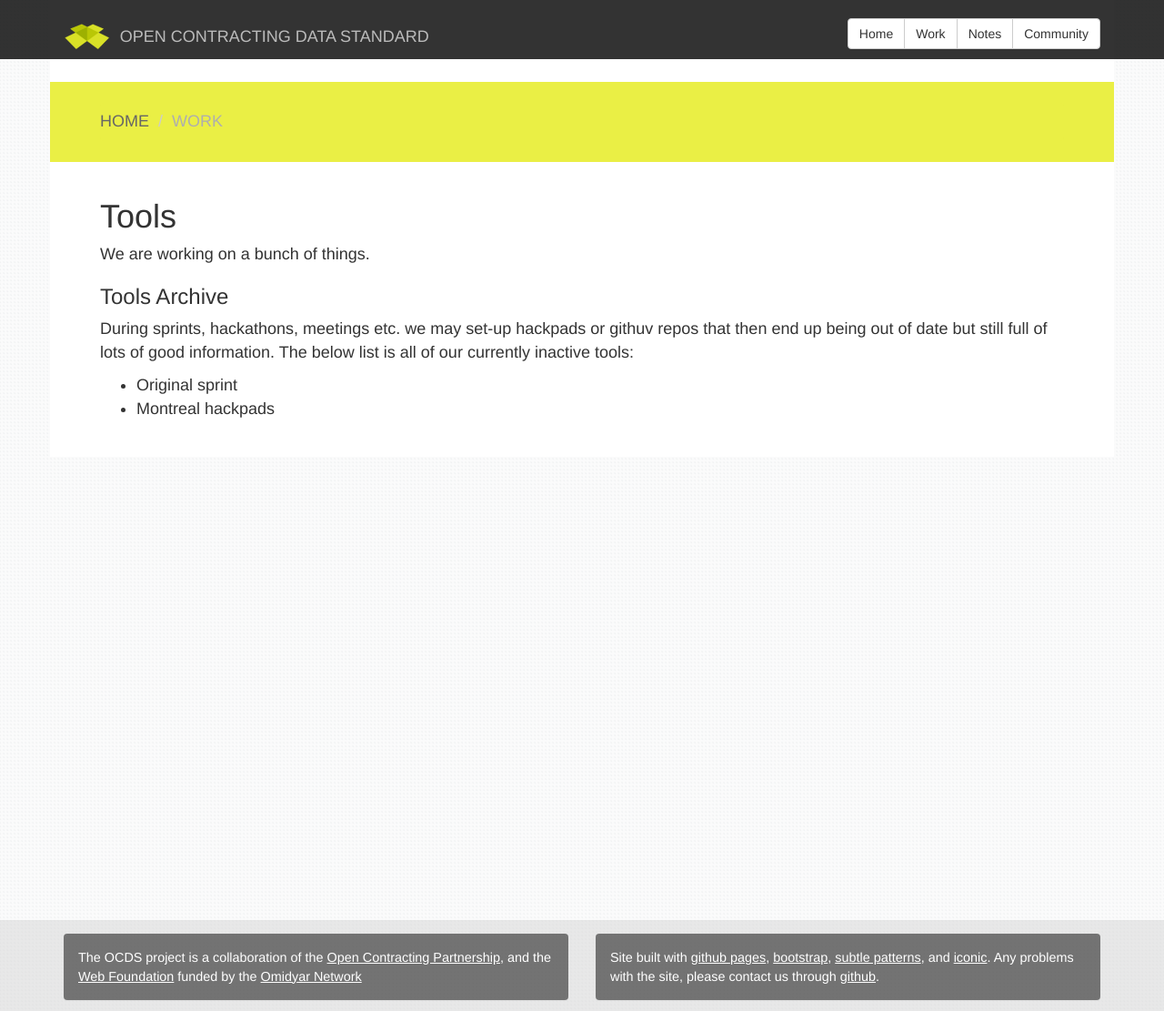
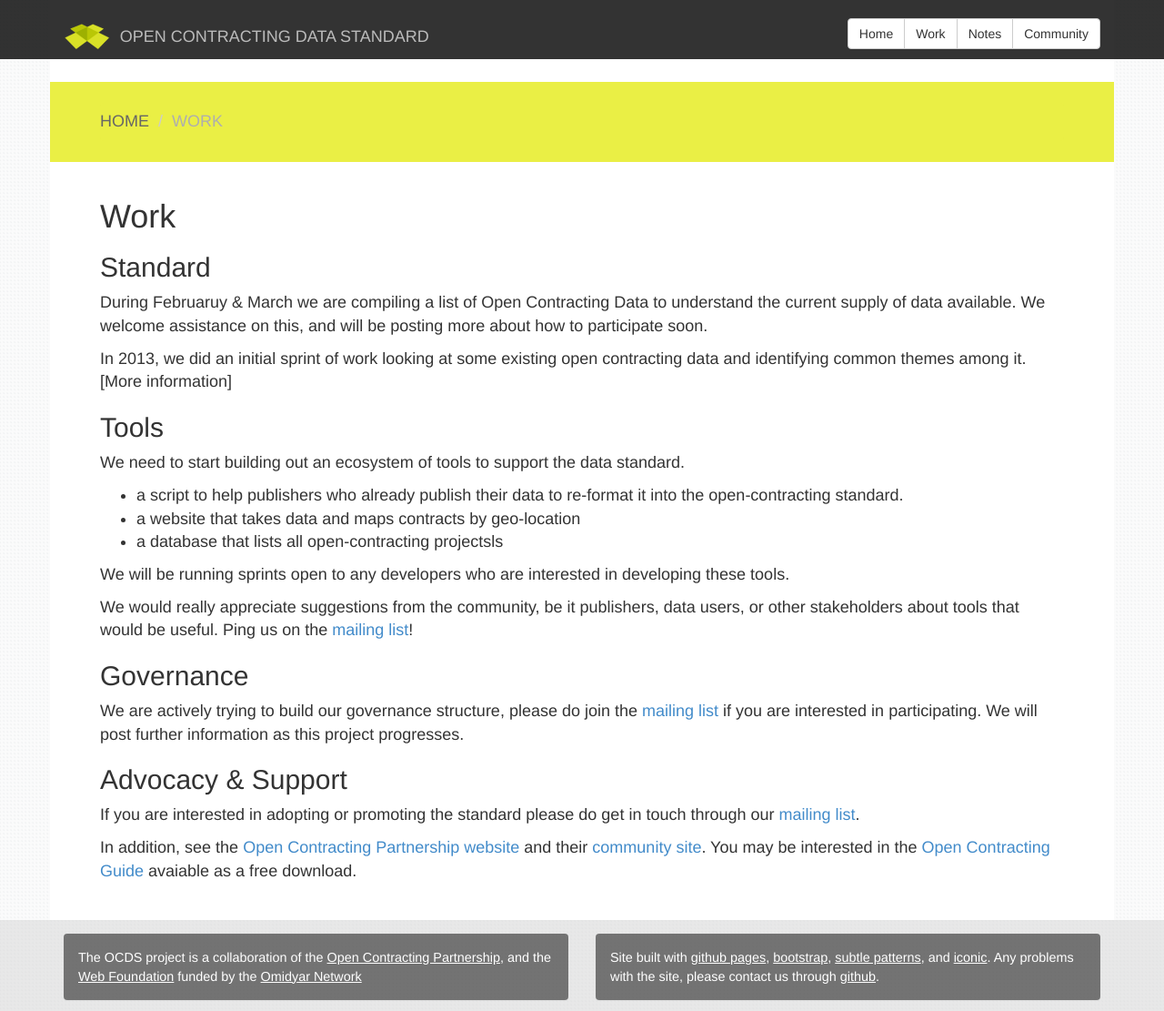
Before and after one commit to open-contracting/open-contracting.github.io, a Jekyll site: the page built from pages/work/index.md, in a window 1280 px wide and 1111 px high. Shown: the whole window at 91% size. Built offline with Jekyll 4.4.1, drawn with Linux system fonts in a browser that asks for light colours; nearby versions of some CDN libraries; Markdown is read by kramdown in place of the engine named in the settings.

Commit message:
Update work page

```diff
--- a/pages/work/index.md
+++ b/pages/work/index.md
@@ -1,13 +1,36 @@
 ---
 layout: single
-title: Tools
+title: Work
 ---
-We are working on a bunch of things.
+## Standard
+During Februaruy & March we are compiling a list of Open Contracting Data to understand
+the current supply of data available. We welcome assistance on this, and will be posting
+more about how to participate soon.
 
-### Tools Archive
-During sprints, hackathons, meetings etc. we may set-up hackpads or githuv repos that then
-end up being out of date but still full of lots of good information. The below list is
-all of our currently inactive tools:
+In 2013, we did an initial sprint of work looking at some existing open contracting
+data and identifying common themes among it. [More information]
 
-* Original sprint
-* Montreal hackpads
+## Tools
+We need to start building out an ecosystem of tools to support the data standard.
+
+* a script to help publishers who already publish their data to re-format it into the open-contracting standard.
+* a website that takes data and maps contracts by geo-location
+* a database that lists all open-contracting projectsls
+
+We will be running sprints open to any developers who are interested in developing these
+tools.
+
+We would really appreciate suggestions from the community, be it publishers, data users, or other stakeholders
+about tools that would be useful. Ping us on the [mailing list](/pages/community)!
+
+## Governance
+We are actively trying to build our governance structure, please do join the [mailing list](/pages/community) if you
+are interested in participating. We will post further information as this project progresses.
+
+## Advocacy & Support
+If you are interested in adopting or promoting the standard please do get in touch through
+our [mailing list](/pages/community).
+
+In addition, see the [Open Contracting Partnership website](http://www.open-contracting.org/home-v1) and
+their [community site](http://pro-act.org/). You may be interested in the [Open Contracting Guide](http://www.open-contracting.org/open_contracting_guide)
+avaiable as a free download.
```
